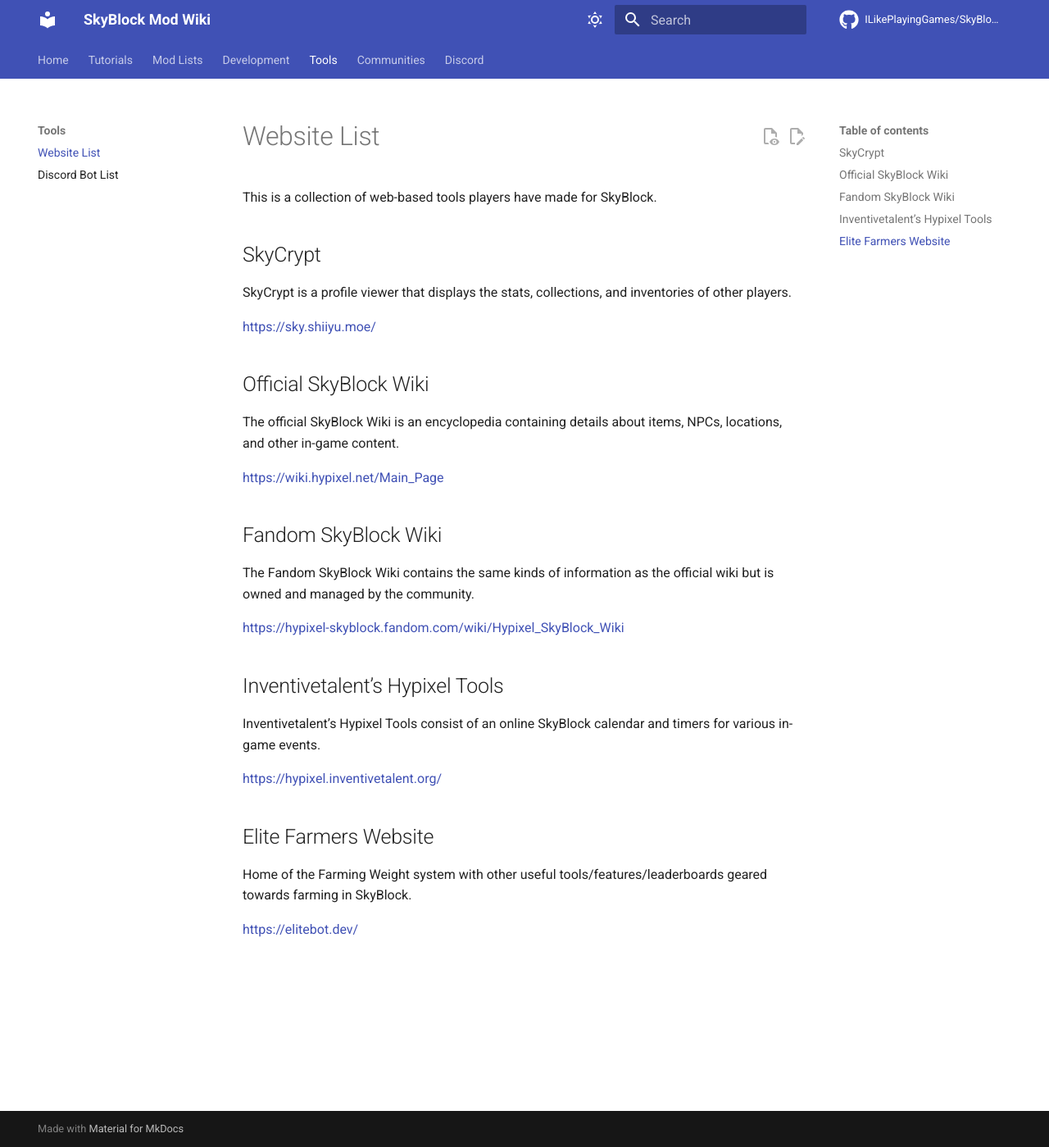
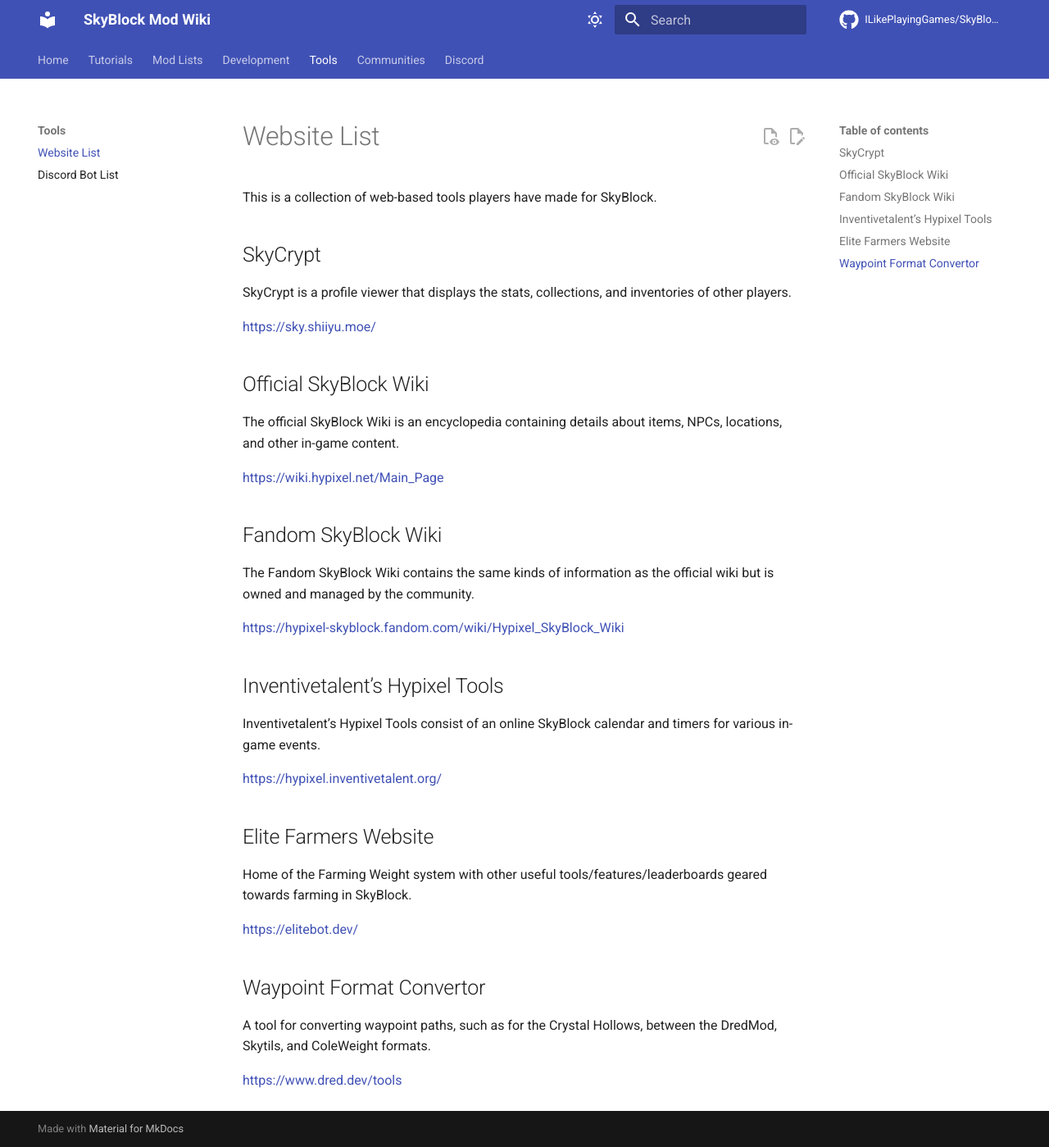
Before and after one commit to ModMalwareInvestigation/SkyBlockModWiki, an MkDocs documentation site: the page built from docs/tools/website-list.md, in a window 1280 px wide and 1399 px high. Shown: the whole window at 82% size. Built offline with MkDocs 1.6.1 and Material for MkDocs 9.7.7, drawn with Linux system fonts in a browser that asks for light colours; comment, search, counter and statistics services are not loaded.

Commit message:
Update website-list.md
Add my tool for converting waypoint formats

```diff
--- a/docs/tools/website-list.md
+++ b/docs/tools/website-list.md
@@ -25,3 +25,8 @@
 Home of the Farming Weight system with other useful tools/features/leaderboards geared towards farming in SkyBlock.
 
 https://elitebot.dev/
+
+## Waypoint Format Convertor
+A tool for converting waypoint paths, such as for the Crystal Hollows, between the DredMod, Skytils, and ColeWeight formats.
+
+https://www.dred.dev/tools
```
